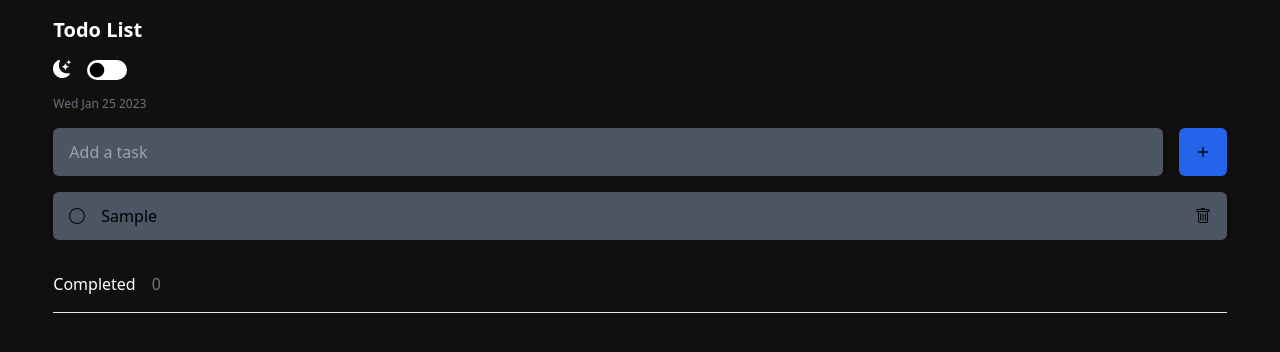
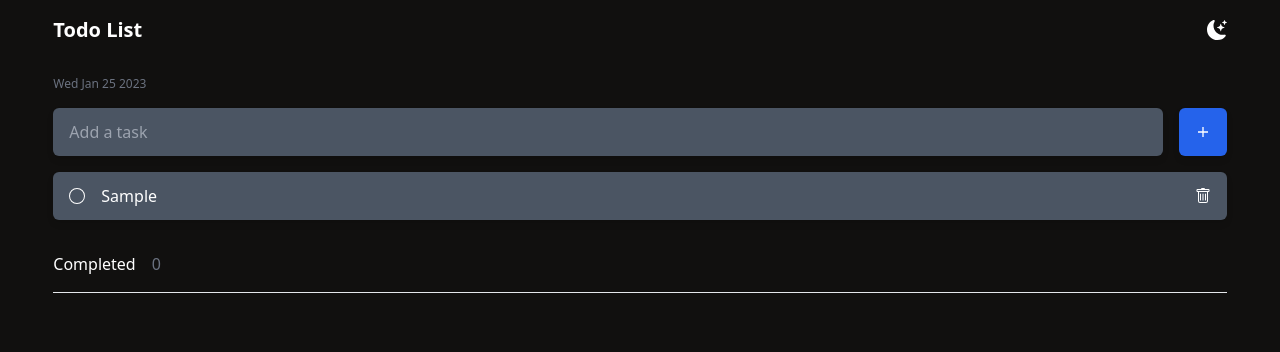
Before and after one commit to Airhacker/Todo-List, a Next.js app: page / in a window 1280 px wide. Both pictures are taken after typing "Sample" into the empty fields and a click on the button 1202 px from the left and 152 px from the top of the page. Shown: the top 352 px of the page. Built offline with nearby package versions, Linux system fonts and the light colour scheme.

Commit message:
animation for todo list

```diff
--- a/components/TodoList.tsx
+++ b/components/TodoList.tsx
@@ -1,13 +1,7 @@
 import { useEffect, useState } from "react";
-import {
-  BsCheckCircle,
-  BsCircle,
-  BsTrash,
-  BsFillTrashFill,
-  BsChevronRight,
-} from "react-icons/bs";
-import { AiOutlineStar, AiFillStar } from "react-icons/ai";
+import { BsCircle, BsTrash } from "react-icons/bs";
 import { IoMdAdd } from "react-icons/io";
+import { motion, AnimatePresence } from "framer-motion";
 
 const TodoList = (props) => {
   const [todoList, setTodoList] = useState([]);
@@ -84,11 +78,11 @@ const TodoList = (props) => {
           }}
           placeholder="Add a task"
           className={`w-full px-4 py-3 text-base rounded-md drop-shadow-md ${
-            props.background ? "bg-gray-600" : "bg-white"
+            props.background ? "bg-gray-600 text-white" : "bg-white text-black"
           }`}
         />
         <button
-          className="p-4 text-base bg-blue-600 rounded-md drop-shadow-md"
+          className="p-4 text-base text-white bg-blue-600 rounded-md drop-shadow-md"
           type="submit"
         >
           <IoMdAdd />
@@ -97,23 +91,34 @@ const TodoList = (props) => {
 
       <div>
         <ul className="flex flex-col gap-4">
+          <AnimatePresence>
             {todoList &&
               todoList.map((task, index) => (
-              <li
+                <motion.li
                   key={task + index}
                   className={`flex content-center justify-between gap-4 px-4 py-3 text-base rounded-md drop-shadow-md ${
-                  props.background ? "bg-gray-600" : "bg-white"
+                    props.background
+                      ? "bg-gray-600 text-white"
+                      : "bg-white text-black"
                   }`}
+                  initial={{ opacity: 0, y: -50 }}
+                  animate={{ opacity: 1, y: 0 }}
+                  exit={{ opacity: 0, x: 500 }}
+                  transition={{ ease: "linear", duration: 0.2, delay: 0.05 }}
                 >
                   <button onClick={() => completeTask(index)}>
                     <BsCircle />
                   </button>
                   <span className="w-full">{task}</span>
-                <button className="text-base" onClick={() => removeTask(index)}>
+                  <button
+                    className="text-base hover:text-red-500"
+                    onClick={() => removeTask(index)}
+                  >
                     <BsTrash />
                   </button>
-              </li>
+                </motion.li>
               ))}
+          </AnimatePresence>
         </ul>
       </div>
 
@@ -129,22 +134,30 @@ const TodoList = (props) => {
         />
         <div>
           <ul className="flex flex-col gap-4">
+            <AnimatePresence>
               {completed.map((task, index) => (
-              <li
+                <motion.li
                   className={`flex content-center justify-between gap-4 px-4 py-3 text-base rounded-md drop-shadow-md ${
                     props.background ? "bg-gray-600" : "bg-white"
                   }`}
                   key={task + index}
+                  initial={{ opacity: 0, y: -50 }}
+                  animate={{ opacity: 1, y: 0 }}
+                  exit={{ opacity: 0, x: 500 }}
+                  transition={{ ease: "linear", duration: 0.2, delay: 0.05 }}
                 >
                   <span className="text-gray-300 line-through">{task}</span>
                   <button
-                  className="text-base"
+                    className={`text-base ${
+                      props.background ? "text-white" : "text-black"
+                    }`}
                     onClick={() => removeCompletedTask(index)}
                   >
                     <BsTrash />
                   </button>
-              </li>
+                </motion.li>
               ))}
+            </AnimatePresence>
           </ul>
         </div>
       </div>
--- a/package.json
+++ b/package.json
@@ -12,6 +12,7 @@
     "@next/font": "13.1.2",
     "eslint": "8.31.0",
     "eslint-config-next": "13.1.2",
+    "framer-motion": "^9.0.0",
     "next": "13.1.2",
     "react": "18.2.0",
     "react-dom": "18.2.0",
--- a/pages/index.js
+++ b/pages/index.js
@@ -4,6 +4,7 @@ import Time from "../components/Time";
 import { GiPlainCircle } from "react-icons/gi";
 import { BsMoonStarsFill, BsFillSunFill } from "react-icons/bs";
 import { useEffect, useState } from "react";
+import { motion } from "framer-motion";
 
 export default function Home() {
   const [background, setBackground] = useState(true);
@@ -25,6 +26,7 @@ export default function Home() {
       >
         <div className="w-11/12 mx-auto">
           <div className="flex flex-col content-center justify-start">
+            <div className="flex content-center justify-between">
               <h1
                 className={`py-4 text-xl font-bold ${
                   background ? "text-white" : "text-black"
@@ -32,29 +34,23 @@ export default function Home() {
               >
                 Todo List
               </h1>
-
-            <div className="flex content-center justify-start gap-4">
-              <label htmlFor="backgroundButton">
+              <div className="flex content-center justify-center gap-4 py-4">
+                <button
+                  onClick={changeBackgorundColor}
+                  htmlFor="backgroundButton"
+                >
                   {background ? (
-                  <BsMoonStarsFill className="text-lg text-white" />
+                    <BsMoonStarsFill className="text-xl text-white" />
                   ) : (
-                  <BsFillSunFill className="text-lg text-black" />
+                    <BsFillSunFill className="text-xl text-black" />
                   )}
-              </label>
-              <button
-                name="backgroundButton"
-                onClick={changeBackgorundColor}
-                className={`flex content-center p-0.5 w-10 rounded-full ${
-                  background
-                    ? "text-black bg-white justify-start"
-                    : "text-white bg-black justify-end"
-                }`}
-              >
-                <GiPlainCircle></GiPlainCircle>
                 </button>
               </div>
+            </div>
 
+            <div>
               <Time background={background} />
+            </div>
           </div>
 
           <TodoList background={background} />
```
Also changed, not shown: 1 other file (tests, documents, lock files or other folders). Lines whose indentation alone changed are shown as unchanged.
